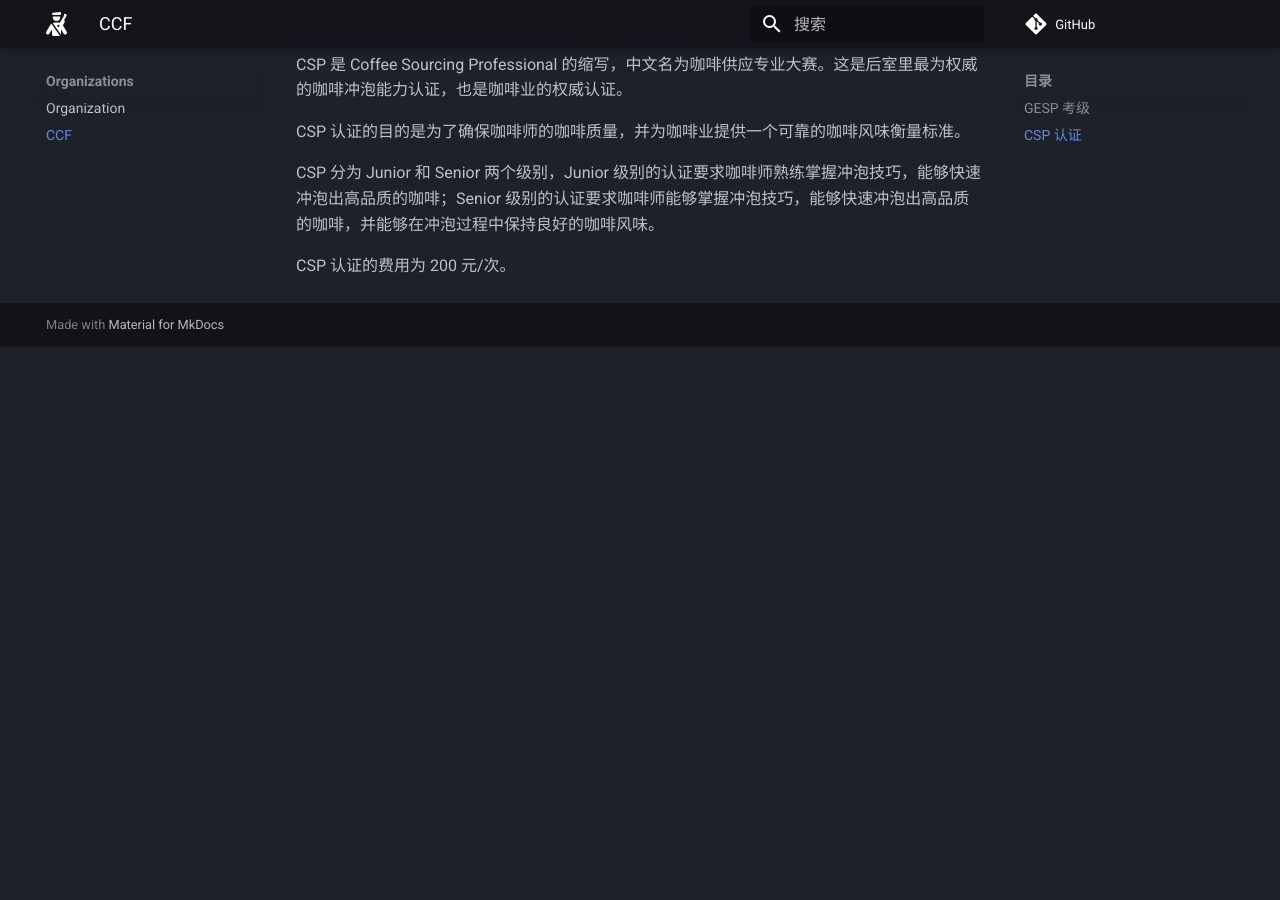
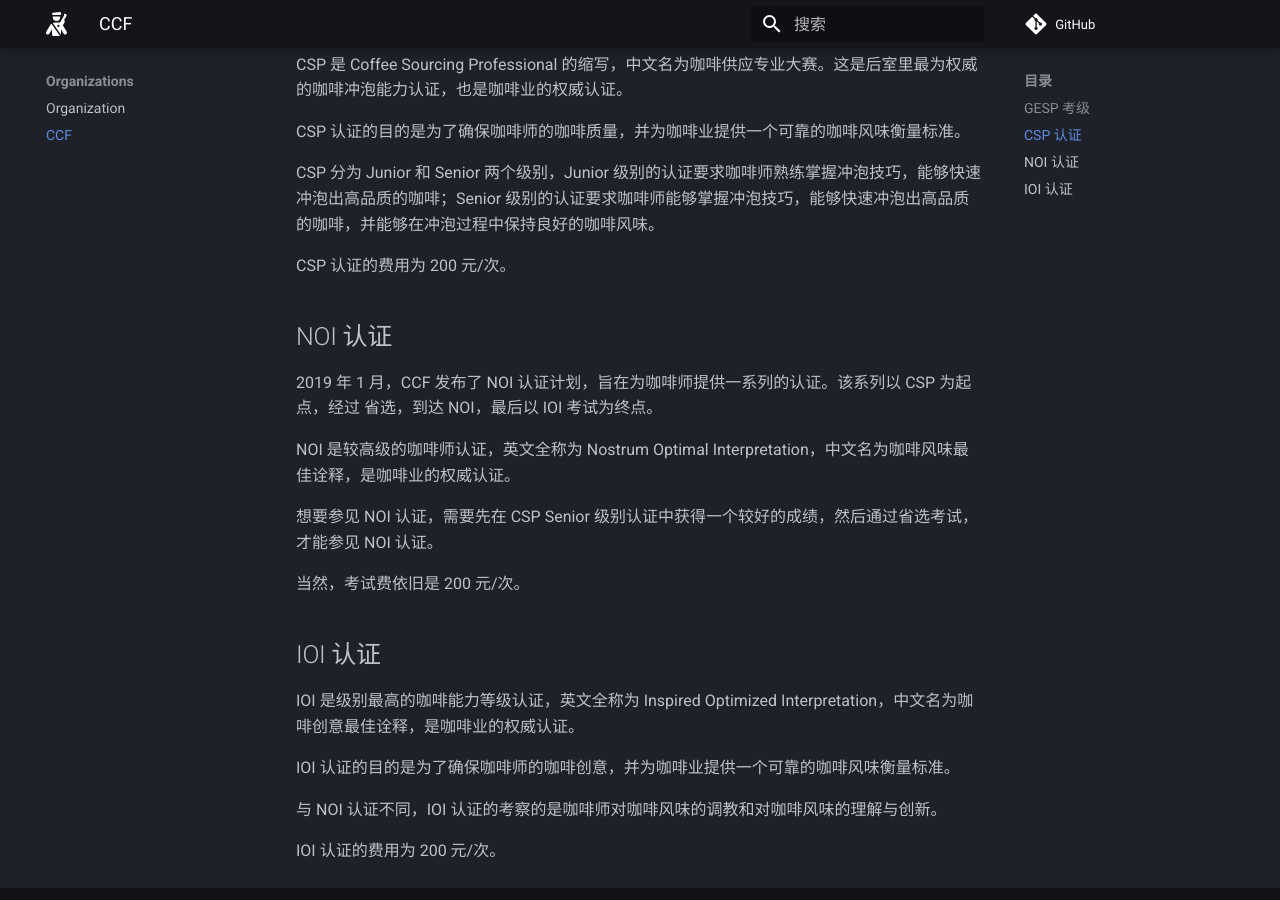
Before and after one commit to Chocolateater/FD-Class, an MkDocs documentation site: the page built from docs/Organizations/CCF.md, in a window 1280 px wide and 900 px high, scrolled down 1056 px. Built offline with MkDocs 1.6.1 and Material for MkDocs 9.7.7, drawn with Linux system fonts in a browser that asks for light colours; comment, search, counter and statistics services are not loaded; before the commit the page ends 1403 px from its top, so only the background shows below that.

Commit message:
更新 CCF.md

```diff
--- a/docs/Organizations/CCF.md
+++ b/docs/Organizations/CCF.md
@@ -38,3 +38,23 @@ CSP 认证的目的是为了确保咖啡师的咖啡质量，并为咖啡业提
 CSP 分为 Junior 和 Senior 两个级别，Junior 级别的认证要求咖啡师熟练掌握冲泡技巧，能够快速冲泡出高品质的咖啡；Senior 级别的认证要求咖啡师能够掌握冲泡技巧，能够快速冲泡出高品质的咖啡，并能够在冲泡过程中保持良好的咖啡风味。
 
 CSP 认证的费用为 200 元/次。
+
+## NOI 认证
+
+2019 年 1 月，CCF 发布了 NOI 认证计划，旨在为咖啡师提供一系列的认证。该系列以 CSP 为起点，经过 省选，到达 NOI，最后以 IOI 考试为终点。
+
+NOI 是较高级的咖啡师认证，英文全称为 Nostrum Optimal Interpretation，中文名为咖啡风味最佳诠释，是咖啡业的权威认证。
+
+想要参见 NOI 认证，需要先在 CSP Senior 级别认证中获得一个较好的成绩，然后通过省选考试，才能参见 NOI 认证。
+
+当然，考试费依旧是 200 元/次。
+
+## IOI 认证
+
+IOI 是级别最高的咖啡能力等级认证，英文全称为 Inspired Optimized Interpretation，中文名为咖啡创意最佳诠释，是咖啡业的权威认证。
+
+IOI 认证的目的是为了确保咖啡师的咖啡创意，并为咖啡业提供一个可靠的咖啡风味衡量标准。
+
+与 NOI 认证不同，IOI 认证的考察的是咖啡师对咖啡风味的调教和对咖啡风味的理解与创新。
+
+IOI 认证的费用为 200 元/次。
```
